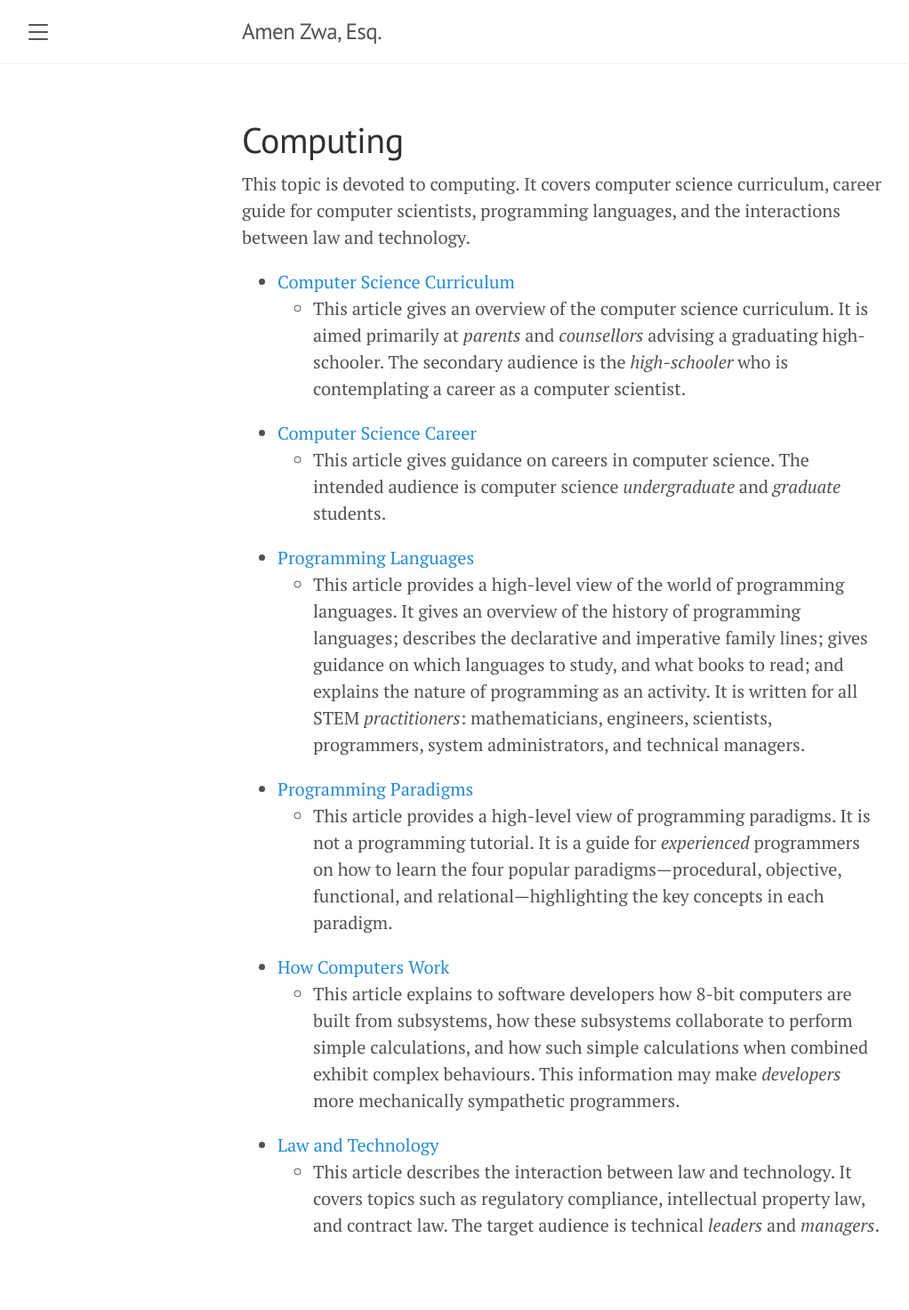
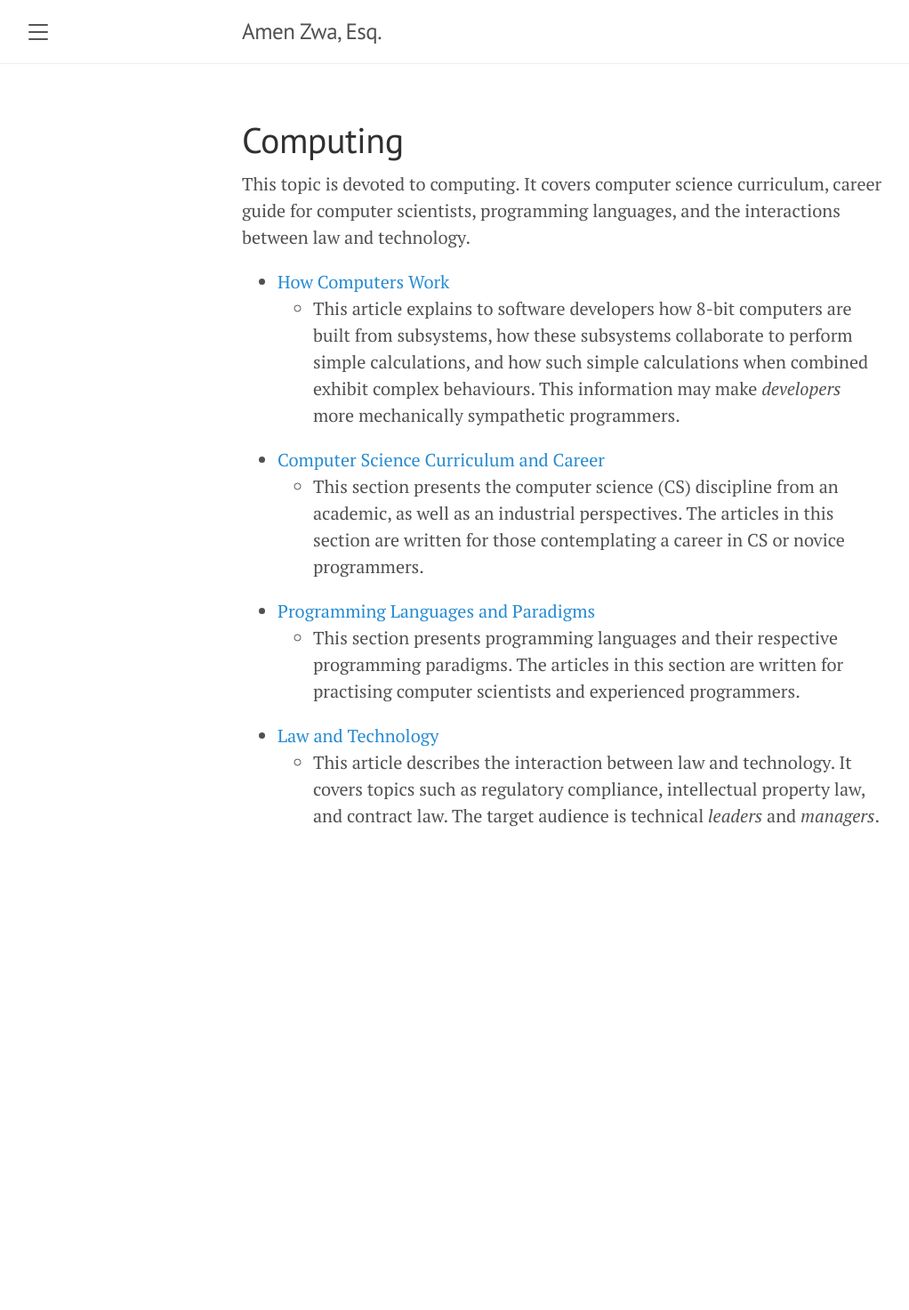
Before and after one commit to amenzwa/amenzwa.github.io, a Jekyll site: the page built from computing/index.md, in a window 1280 px wide. Shown: the whole page at 89% size, without its empty margins (8-1030 px from the left). Built offline with Jekyll 4.4.1, drawn with Linux system fonts in a browser that asks for light colours; our own code applies the rules of GitHub Pages for plain Markdown files; after the commit the page ends 1012 px from its top, so only the background shows below that.

Commit message:
reorg into CS and PL sections

```diff
--- a/computing/index.md
+++ b/computing/index.md
@@ -4,15 +4,11 @@ title: "Computing"
 
 This topic is devoted to computing. It covers computer science curriculum, career guide for computer scientists, programming languages, and the interactions between law and technology.
 
-- [Computer Science Curriculum](CSCurriculum.md)
-  - This article gives an overview of the computer science curriculum. It is aimed primarily at *parents* and *counsellors* advising a graduating high-schooler. The secondary audience is the *high-schooler* who is contemplating a career as a computer scientist.
-- [Computer Science Career](CSCareer.md)
-  - This article gives guidance on careers in computer science. The intended audience is computer science *undergraduate* and *graduate* students.
-- [Programming Languages](ProgrammingLanguages.md)
-  - This article provides a high-level view of the world of programming languages. It gives an overview of the history of programming languages; describes the declarative and imperative family lines; gives guidance on which languages to study, and what books to read; and explains the nature of programming as an activity. It is written for all STEM *practitioners*: mathematicians, engineers, scientists, programmers, system administrators, and technical managers.
-- [Programming Paradigms](ProgrammingParadigms.md)
-  - This article provides a high-level view of programming paradigms. It is not a programming tutorial. It is a guide for *experienced* programmers on how to learn the four popular paradigms—procedural, objective, functional, and relational—highlighting the key concepts in each paradigm.
 - [How Computers Work](HowComputersWork.md)
   - This article explains to software developers how 8-bit computers are built from subsystems, how these subsystems collaborate to perform simple calculations, and how such simple calculations when combined exhibit complex behaviours. This information may make *developers* more mechanically sympathetic programmers.
+- [Computer Science Curriculum and Career](CS.md)
+  - This section presents the computer science (CS) discipline from an academic, as well as an industrial perspectives. The articles in this section are written for those contemplating a career in CS or novice programmers.
+- [Programming Languages and Paradigms](PL.md)
+  - This section presents programming languages and their respective programming paradigms. The articles in this section are written for practising computer scientists and experienced programmers.
 - [Law and Technology](LawAndTechnology.md)
   - This article describes the interaction between law and technology. It covers topics such as regulatory compliance, intellectual property law, and contract law. The target audience is technical *leaders* and *managers*.
```
Also changed, not shown: computing/CS.md (added, +10 -0 lines), computing/PL.md (added, +10 -0 lines).
